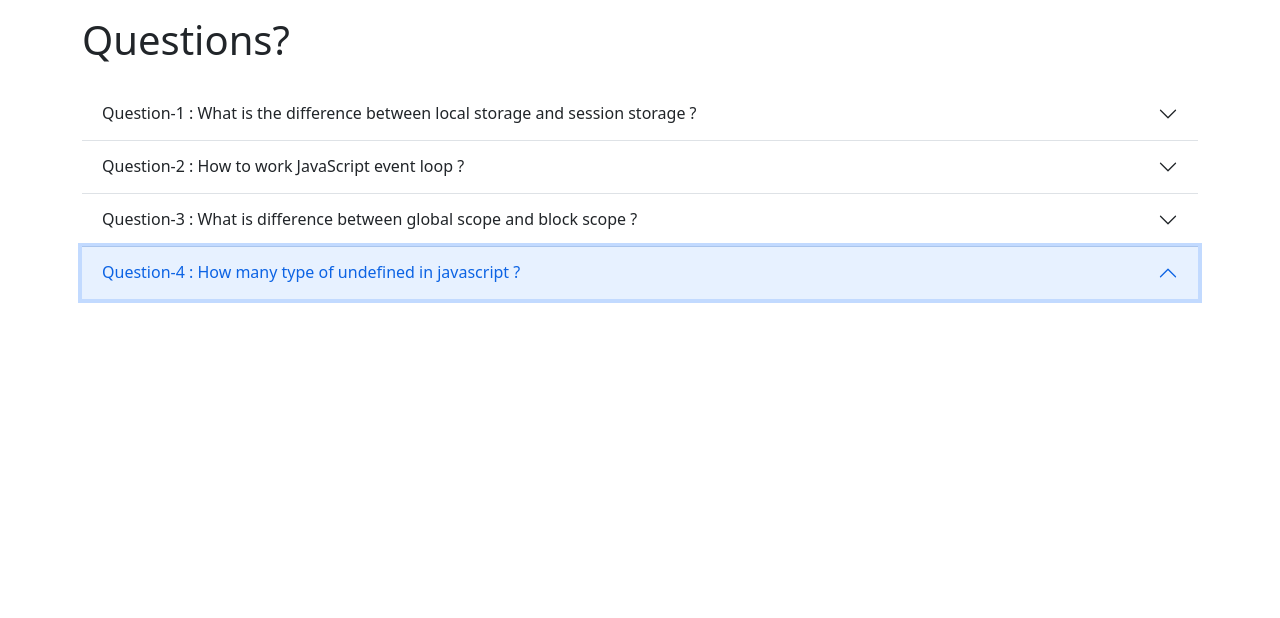
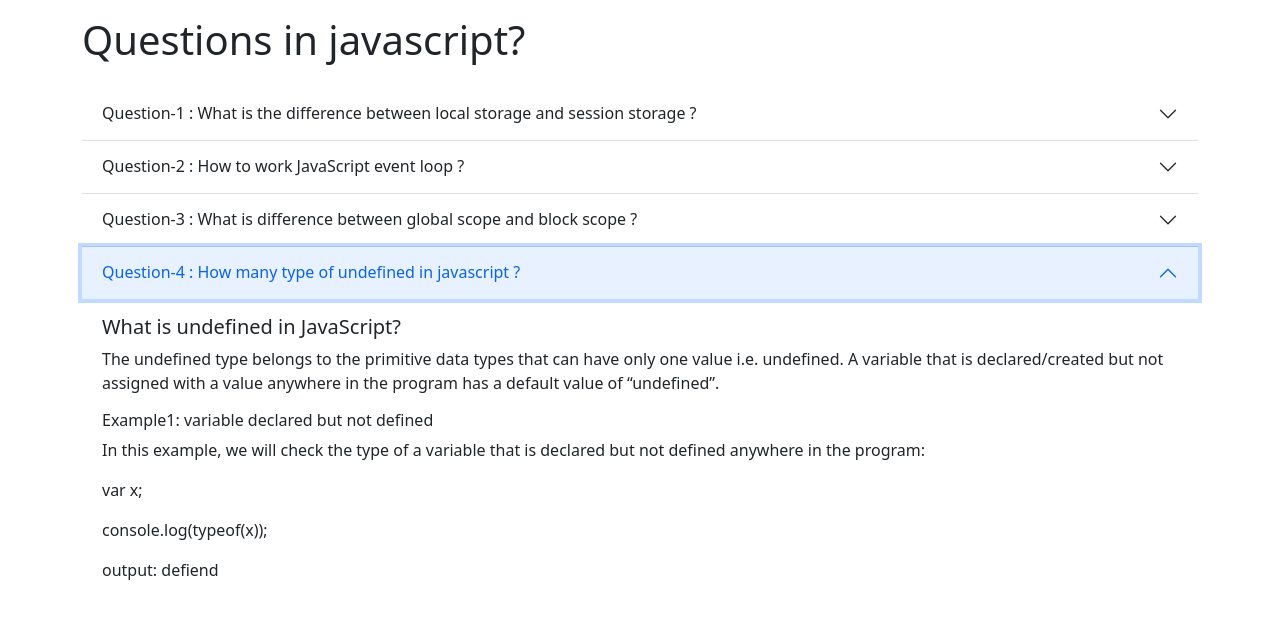
Before and after one commit to bidduthosen/type-monstar-debug, a plain HTML site: page blog.html in a window 1280 px wide. Both pictures are taken after a click on the button "Question-4 : How many type of undefined in javascript ?". Drawn offline with nearby package versions, Linux system fonts and the light colour scheme.

Commit message:
update all blog and complate all secsion

```diff
--- a/blog.html
+++ b/blog.html
@@ -8,7 +8,7 @@
   </head>
   <body>
     <div class="container">
-        <h1 class="py-3">Questions?</h1>
+        <h1 class="py-3">Questions in javascript?</h1>
     <div class="accordion accordion-flush" id="accordionFlushExample">
         <div class="accordion-item">
           <h2 class="accordion-header" id="flush-headingOne">
@@ -59,7 +59,15 @@
               </button>
             </h2>
             <div id="flush-collapsefour" class="accordion-collapse collapse" aria-labelledby="flush-headingfour" data-bs-parent="#accordionFlushExample">
-              <div class="accordion-body"></div>
+              <div class="accordion-body">
+                <h5>What is undefined in JavaScript?</h5>
+                <p>The undefined type belongs to the primitive data types that can have only one value i.e. undefined. A variable that is declared/created but not assigned with a value anywhere in the program has a default value of “undefined”.</p>
+                <h6>Example1: variable declared but not defined</h6>
+                <p>In this example, we will check the type of a variable that is declared but not defined anywhere in the program:</p>
+                <p>var x;</p>
+                <p>console.log(typeof(x));</p>
+                <p>output: defiend </p>
+              </div>
             </div>
           </div>
       </div>
```
